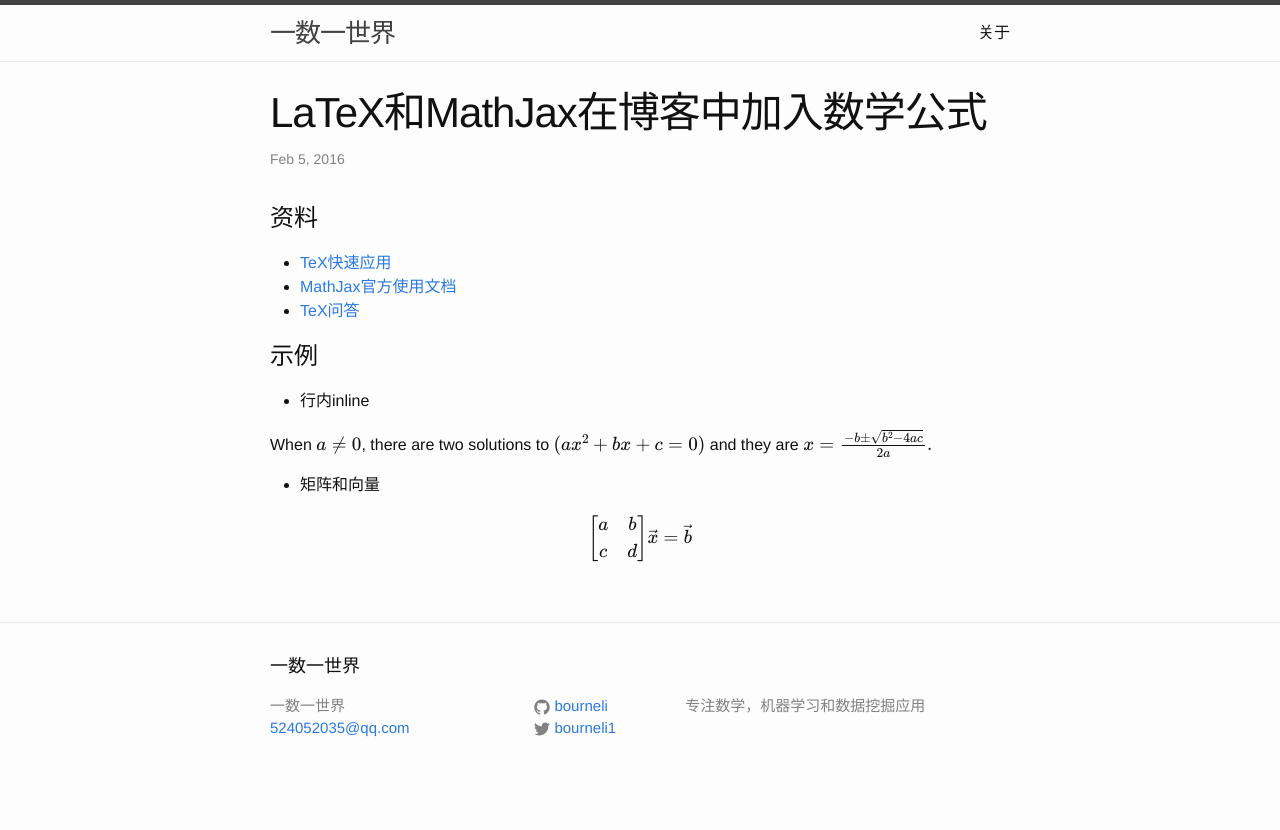
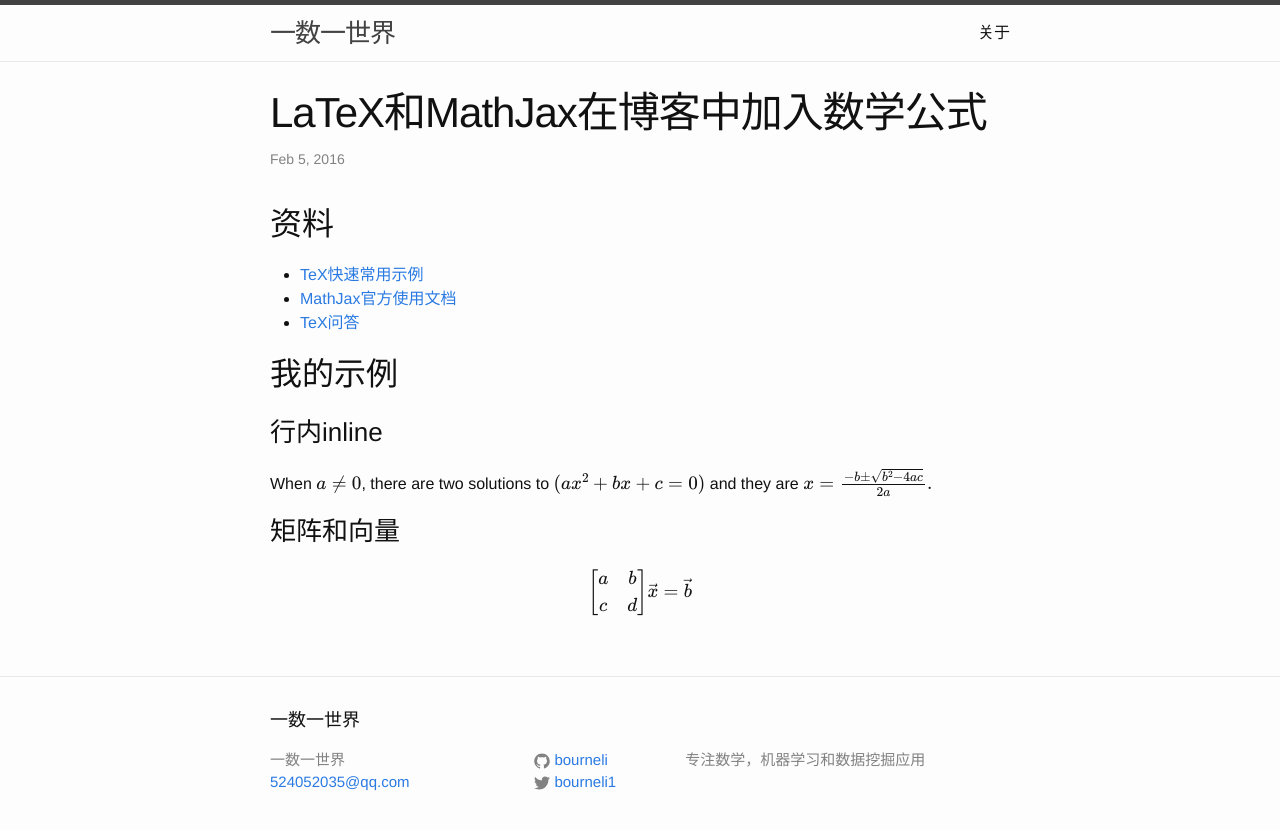
Before and after one commit to bourneli/bourneli.github.io, a Jekyll site: the page built from _posts/2016-02-05-latex-mathjax-demo.markdown, in a window 1280 px wide. Shown: the top 830 px of the page. Built offline with Jekyll 4.4.1, drawn with Linux system fonts in a browser that asks for light colours; formulas are drawn with MathJax 3.

Commit message:
fix level mismatch

```diff
--- a/_posts/2016-02-05-latex-mathjax-demo.markdown
+++ b/_posts/2016-02-05-latex-mathjax-demo.markdown
@@ -5,20 +5,20 @@ date:   2016-02-05 10:31:28 +0800
 categories: "LaTeX"
 ---
 
-# 资料
+## 资料
 
-* [TeX快速应用](http://meta.math.stackexchange.com/questions/5020/mathjax-basic-tutorial-and-quick-reference)
+* [TeX快速常用示例](http://meta.math.stackexchange.com/questions/5020/mathjax-basic-tutorial-and-quick-reference)
 * [MathJax官方使用文档](https://docs.mathjax.org/en/v2.6-latest/start.html#putting-mathematics-in-a-web-page)
 * [TeX问答](http://tex.stackexchange.com/)
 
-# 示例
+## 我的示例
 
-* 行内inline
+### 行内inline
 
 When $a \ne 0$, there are two solutions to $\(ax^2 + bx + c = 0\)$ and they are
 $$x = {-b \pm \sqrt{b^2-4ac} \over 2a}.$$
 
-* 矩阵和向量
+### 矩阵和向量
 
 $$
 \begin{bmatrix}
```
